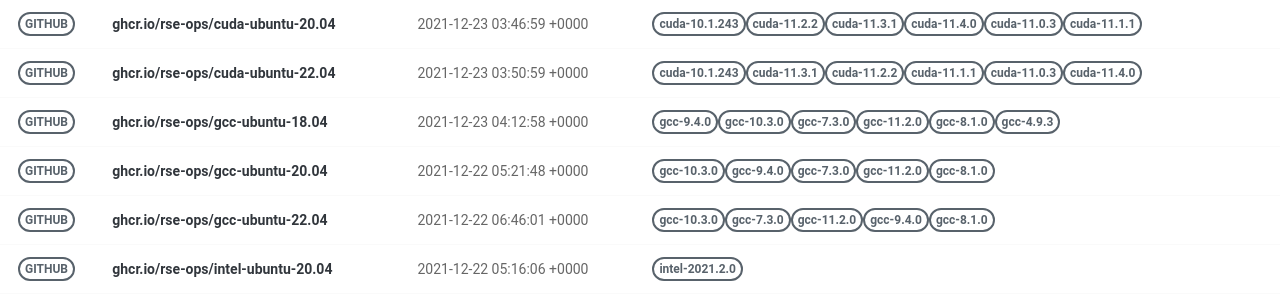
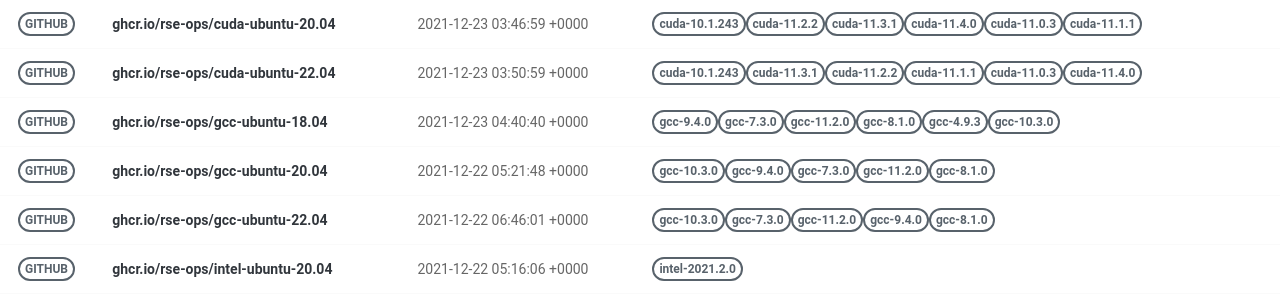
Before and after one commit to rse-ops/docker-images, a Jekyll site: the page built from pages/index.md, in a window 1280 px wide. Shown: the part 277-577 px from the top of the page. Built offline with Jekyll 4.4.1, drawn with Linux system fonts in a browser that asks for light colours; nearby versions of some CDN libraries.

Commit message:
Automated push to update library 2021-12-23

```diff
--- a/_library/ghcr.io-rse-ops-gcc-ubuntu-18.04.md
+++ b/_library/ghcr.io-rse-ops-gcc-ubuntu-18.04.md
@@ -1,7 +1,7 @@
 ---
 layout: container
 name: ghcr.io/rse-ops/gcc-ubuntu-18.04
-updated_at: 2021-12-23 04:12:58.814238
+updated_at: 2021-12-23 04:40:40.959798
 
 
 container_url: https://github.com/orgs/rse-ops/packages/container/package/gcc-ubuntu-18.04
```
Also changed, not shown: other parts of _library/ghcr.io-rse-ops-gcc-ubuntu-18.04.md (+3 -3 lines).
